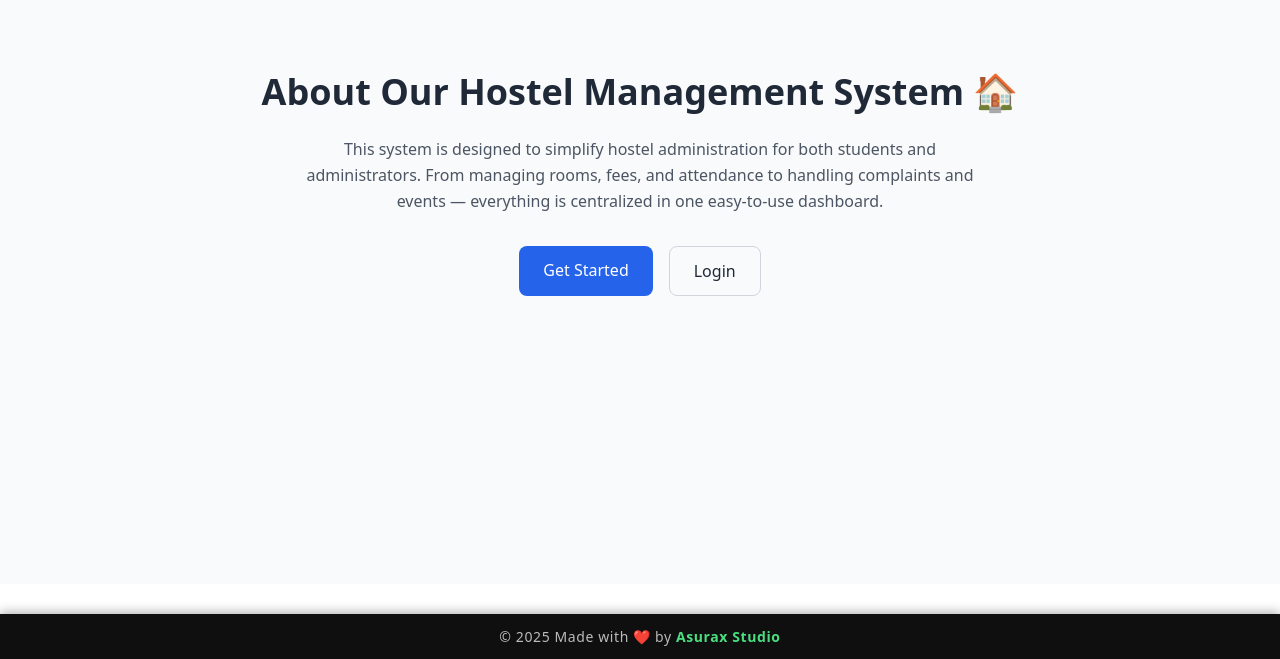
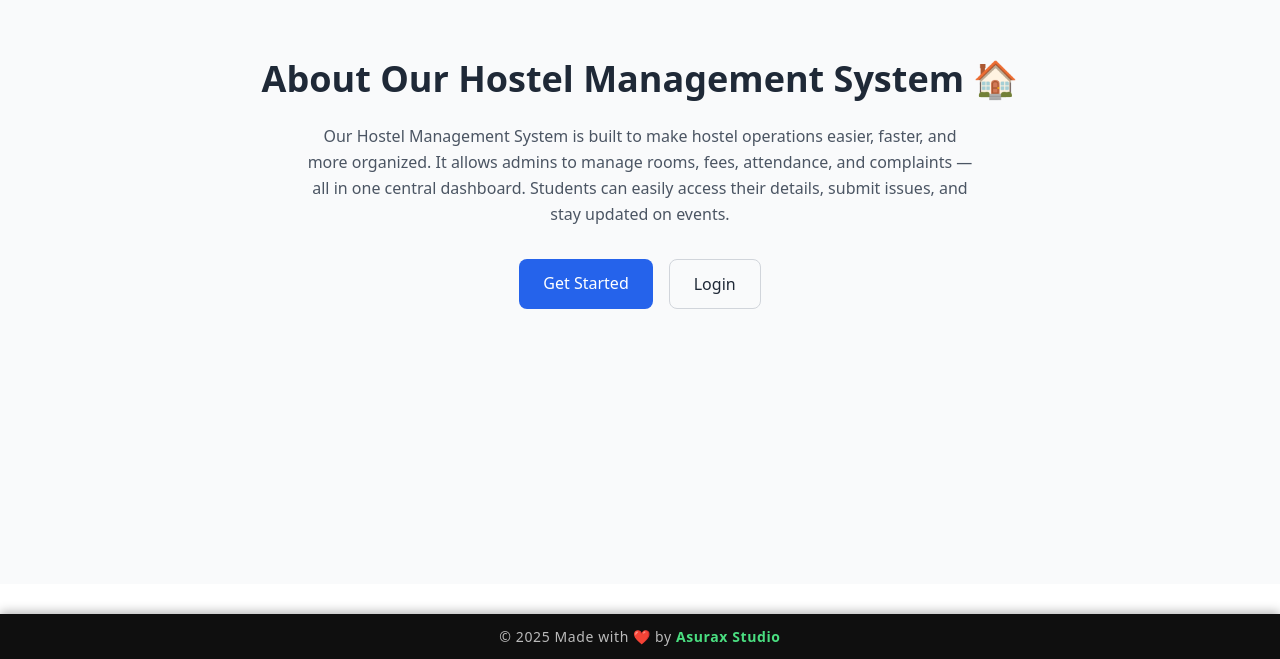
Before and after one commit to habibi-as/hostel-frontend, a React (Create React App) app in the folder client/: page /about in a window 1280 px wide. Shown: the part 216-875 px from the top of the page. Built offline with nearby package versions, Linux system fonts and the light colour scheme; no server answers.

Commit message:
Revise About section for clarity and detail
Updated the description of the Hostel Management System to emphasize ease of use and organization for both admins and students.

```diff
--- a/client/src/pages/About.js
+++ b/client/src/pages/About.js
@@ -8,10 +8,10 @@ export default function About() {
         About Our Hostel Management System 🏠
       </h1>
       <p className="max-w-2xl text-gray-600 dark:text-gray-300 mb-8 leading-relaxed">
-        This system is designed to simplify hostel administration for both
-        students and administrators. From managing rooms, fees, and attendance
-        to handling complaints and events — everything is centralized in one
-        easy-to-use dashboard.
+        Our Hostel Management System is built to make hostel operations easier,
+        faster, and more organized. It allows admins to manage rooms, fees,
+        attendance, and complaints — all in one central dashboard. Students can
+        easily access their details, submit issues, and stay updated on events.
       </p>
       <div className="flex space-x-4">
         <Link
```
